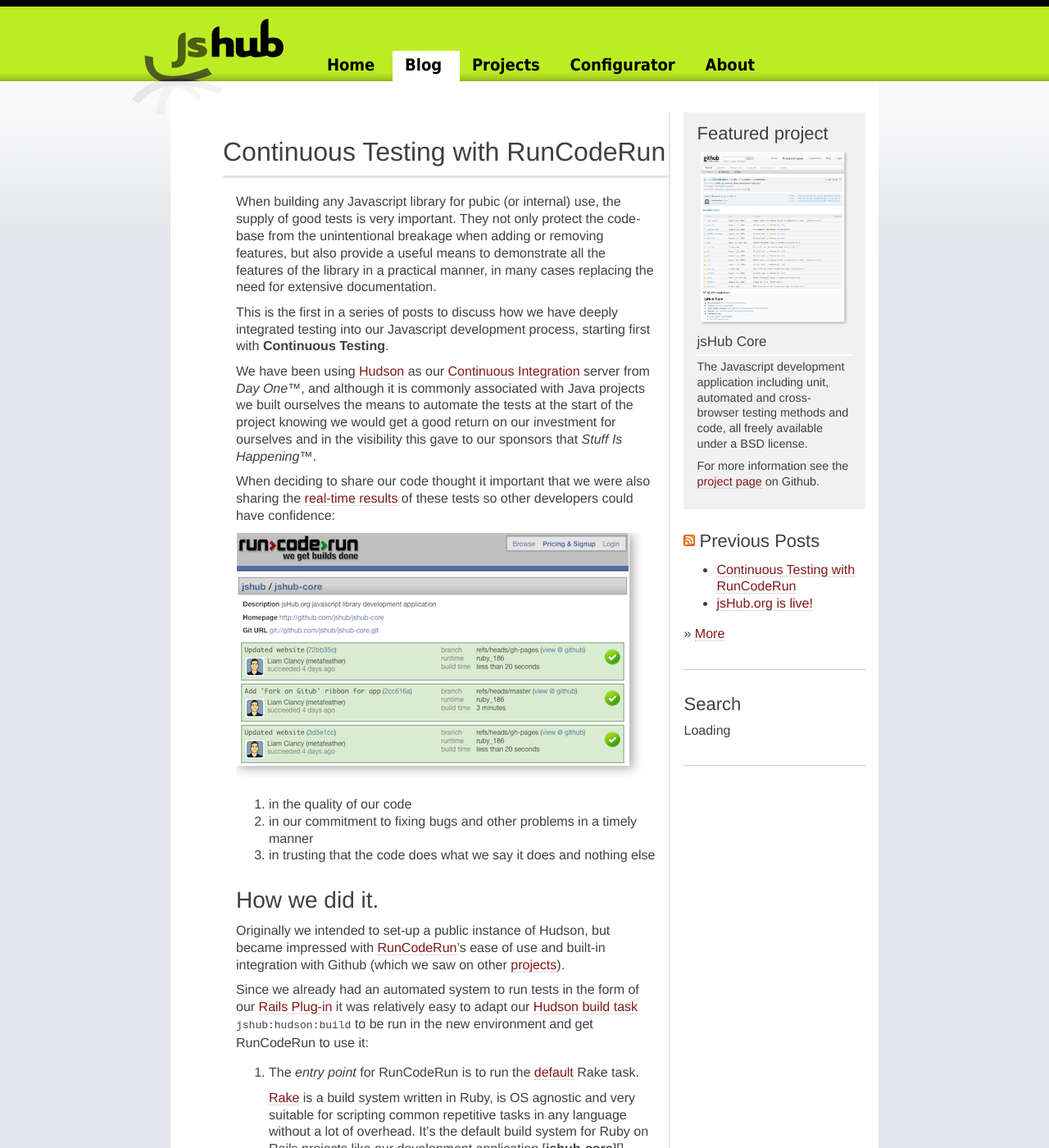
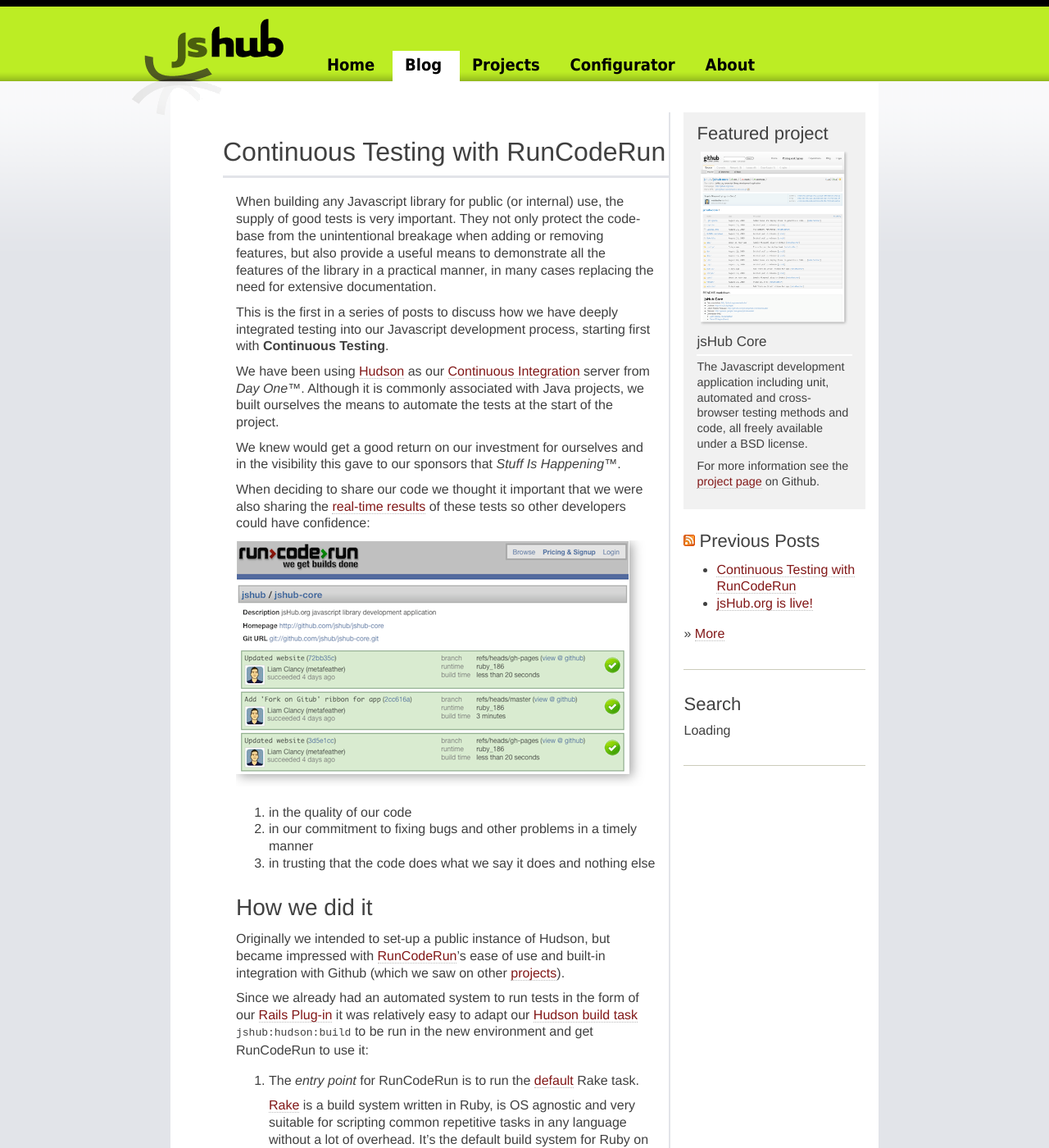
Before and after one commit to jshub/jshub.github.com, a Jekyll site: the page built from _posts/blog/testing/2009-08-26-continuous_integration_with_runcoderun.markdown, in a window 1280 px wide and 1400 px high. Shown: the whole window at 82% size. Built offline with Jekyll 4.4.1, drawn with Linux system fonts in a browser that asks for light colours; comment, search, counter and statistics services are not loaded; some of the changed text lies outside the part shown.

Commit message:
Text and grammar feedback from JGC

```diff
--- a/_posts/blog/testing/2009-08-26-continuous_integration_with_runcoderun.markdown
+++ b/_posts/blog/testing/2009-08-26-continuous_integration_with_runcoderun.markdown
@@ -8,18 +8,21 @@
 
 title: Continuous Testing with RunCodeRun
 author: Liam Clancy
+feature: featured_project_core.html
 ---
 
-When building any Javascript library for pubic (or internal) use, the supply of good tests is very important. They not only protect the code-base from the unintentional breakage when adding or removing features, but also provide a useful means to demonstrate all the features of the library in a practical manner, in many cases replacing the need for extensive documentation.
+When building any Javascript library for public (or internal) use, the supply of good tests is very important. They not only protect the code-base from the unintentional breakage when adding or removing features, but also provide a useful means to demonstrate all the features of the library in a practical manner, in many cases replacing the need for extensive documentation.
 
 This is the first in a series of posts to discuss how we have deeply integrated testing into our Javascript development process, starting first with **Continuous Testing**.
 
-We have been using [Hudson][] as our [Continuous Integration][ci] server from *Day One&trade;*, and although it is commonly associated with Java projects we built ourselves the means to automate the tests at the start of the project knowing we would get a good return on our investment for ourselves and in the visibility this gave to our sponsors that *Stuff Is Happening&trade;*.
+We have been using [Hudson][] as our [Continuous Integration][ci] server from *Day One&trade;*. Although it is commonly associated with Java projects, we built ourselves the means to automate the tests at the start of the project.
+
+We knew would get a good return on our investment for ourselves and in the visibility this gave to our sponsors that *Stuff Is Happening&trade;*.
 
   [hudson]: https://hudson.dev.java.net/
   [ci]: http://en.wikipedia.org/wiki/Continuous_integration
 
-When deciding to share our code thought it important that we were also sharing the [real-time results][results] of these tests so other developers could have confidence:
+When deciding to share our code we thought it important that we were also sharing the [real-time results][results] of these tests so other developers could have confidence:
 
 ![RunCodeRun real-time results](/images/posts/2009-08/runcoderun_results.png)
 
@@ -27,7 +30,7 @@
 1. in our commitment to fixing bugs and other problems in a timely manner
 1. in trusting that the code does what we say it does and nothing else
 
-## How we did it.
+## How we did it
 
 Originally we intended to set-up a public instance of Hudson, but became impressed with [RunCodeRun][rcr]'s ease of use and built-in integration with Github (which we saw on other [projects][rcr-blue-ridge]).
 
```
Also changed, not shown: other parts of _posts/blog/testing/2009-08-26-continuous_integration_with_runcoderun.markdown (+2 -2 lines).
